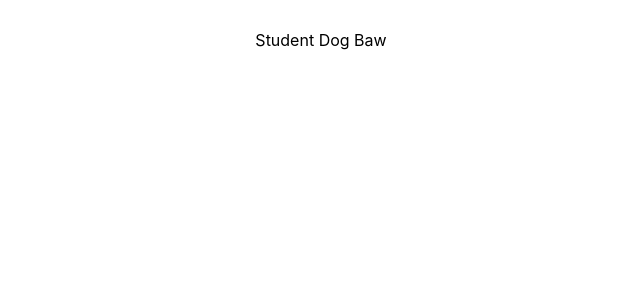
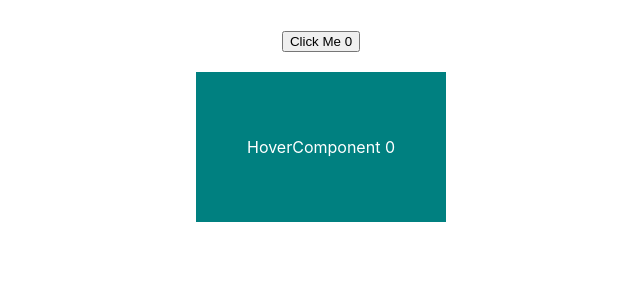
Before and after one commit to lakkaru/react_hoc, a React (Create React App) app: page / in a window 1280 px wide. Shown: the top 300 px of the page, without its empty margins (319-959 px from the left). Built offline with nearby package versions, Linux system fonts and the light colour scheme.

Commit message:
fix- name corrected with "with" in reg js func.

```diff
--- a/src/App.js
+++ b/src/App.js
@@ -8,9 +8,9 @@ import withNotes from './hocLearn/withNotes';
 function App() {
   return (
     <div className="App">
-      {/* <ClickComponent/><br/><br/>
-      <HoverComponent/> */}
-      <Student/>
+      <ClickComponent/><br/><br/>
+      <HoverComponent/>
+      {/* <Student/> */}
 
     </div>
   );
--- a/src/components/ClickComponent.js
+++ b/src/components/ClickComponent.js
@@ -1,11 +1,10 @@
-import React, { useState } from 'react'
+import React from 'react'
+import withCount from './withCount'
 
-export default function ClickComponent() {
-    const [count, setCount]=useState(0);
-    const handleClick=()=>{
-        setCount(count+1)
-    }
+ function ClickComponent({handleCount, count}) {
+
   return (
-    <button onClick={handleClick}>Click Me {count}</button>
+    <button onClick={handleCount}>Click Me {count}</button>
   )
 }
+export default withCount(ClickComponent)
--- a/src/components/HoverComponent.js
+++ b/src/components/HoverComponent.js
@@ -1,10 +1,8 @@
 import React, { useState } from 'react'
+import handleCount from './withCount';
 
-export default function HoverComponent() {
-    const [count, setCount]=useState(0);
-    const handleCount= ()=>{
-        setCount(count +1)
-    }
+ function HoverComponent({handleCount, count}) {
+
   return (
     <div style={{
         backgroundColor:'teal',
@@ -19,3 +17,4 @@ export default function HoverComponent() {
     }} onMouseOver={handleCount}>HoverComponent {count}</div>
   )
 }
+export default handleCount(HoverComponent)
--- /dev/null
+++ b/src/components/withCount.js
@@ -0,0 +1,12 @@
+import React, { useState } from "react";
+
+export default function withCount(WrapperComponent) {
+  function WithCount() {
+    const [count, setCount] = useState(0);
+    const handleCount = () => {
+      setCount(count + 1);
+    };
+    return <WrapperComponent handleCount={handleCount} count={count} />;
+  }
+  return WithCount;
+}
```
